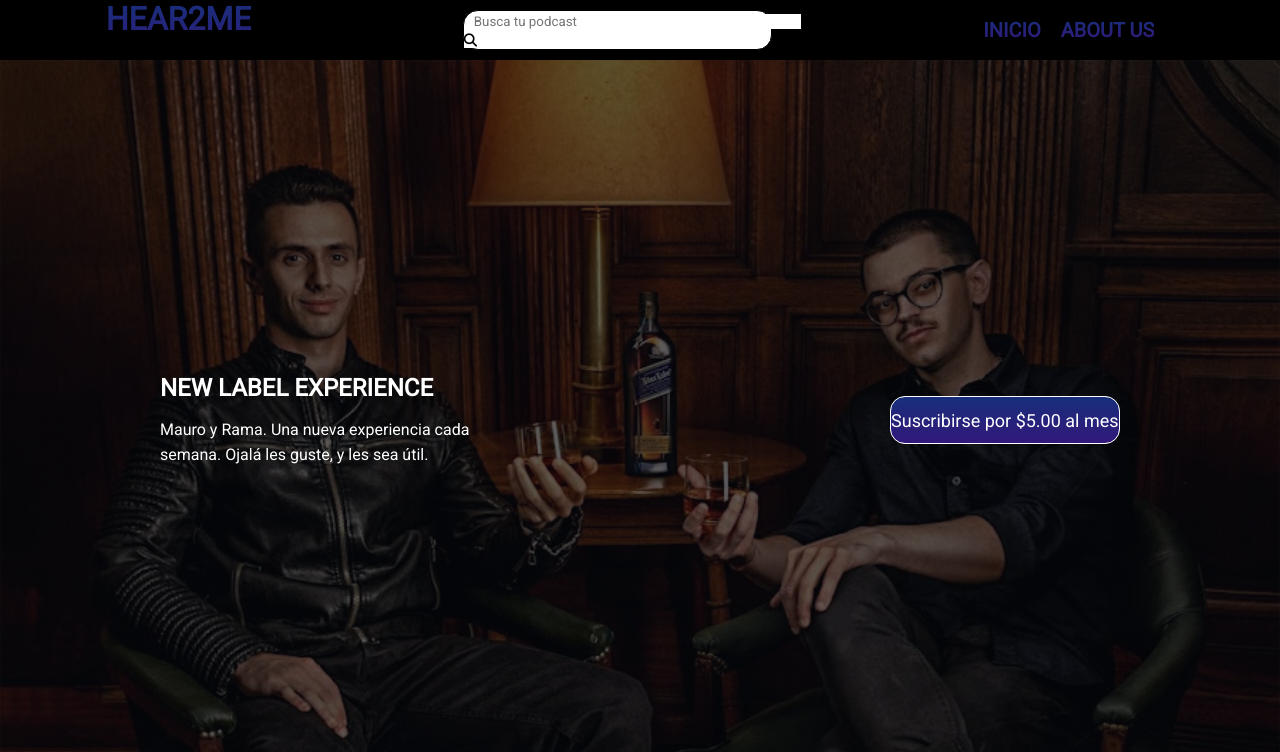
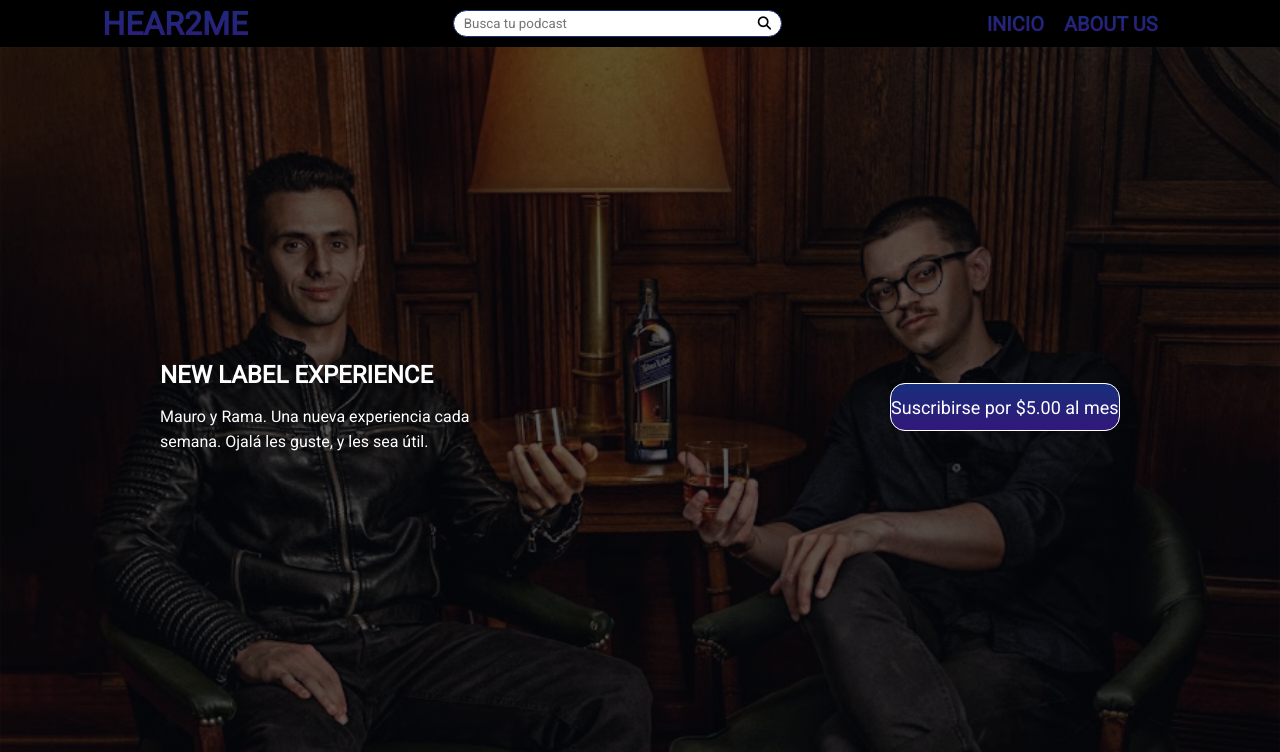
Before and after one commit to bautista-calvo/proyecto-hear2me, a plain HTML site: page index.html in a window 1280 px wide. Shown: the top 752 px of the page. Drawn offline with Linux system fonts and the light colour scheme.

Commit message:
perfeccionamiento de barra de busqueda

```diff
--- a/style.css
+++ b/style.css
@@ -14,23 +14,27 @@ header{
     background-image: linear-gradient(#182f7b,#32187b);;
     -webkit-background-clip: text;
     -webkit-text-fill-color: transparent;
+    padding-top: 5px;
 }
 
 
 form{
-    border: 1px solid black;
+    border: 1px solid #182f7b;
     background-color: white;
     border-radius: 15px;
     margin: 10px 0;
     width: 24%;
+    display: flex;
+    justify-content: space-between;
+    padding: 5px 10px;
 }
 
 .buscador{
     outline: none;
     border: none;
     background-color: white;
-    margin-left: 10px;
-    padding-right: 175px;
+    /* margin-left: 10px;*/
+
 }
 
 .botonbuscador{
```
